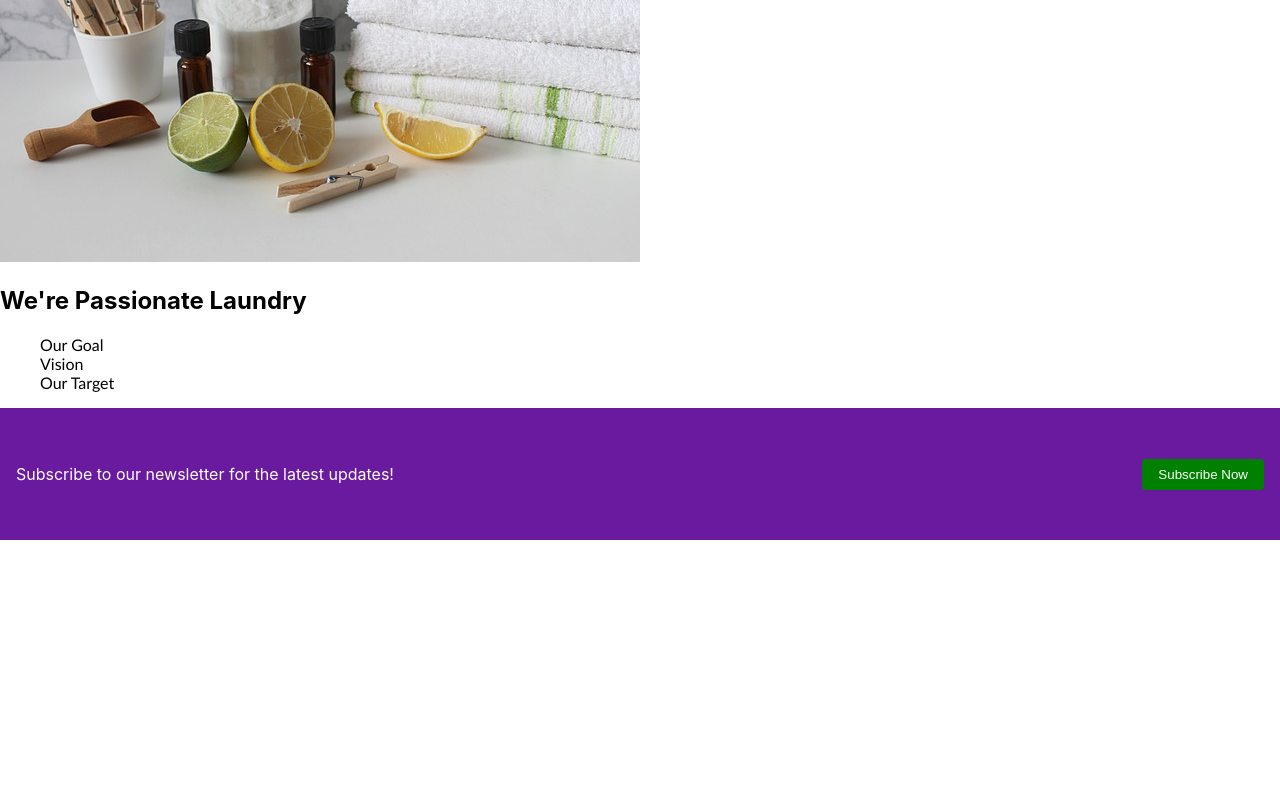
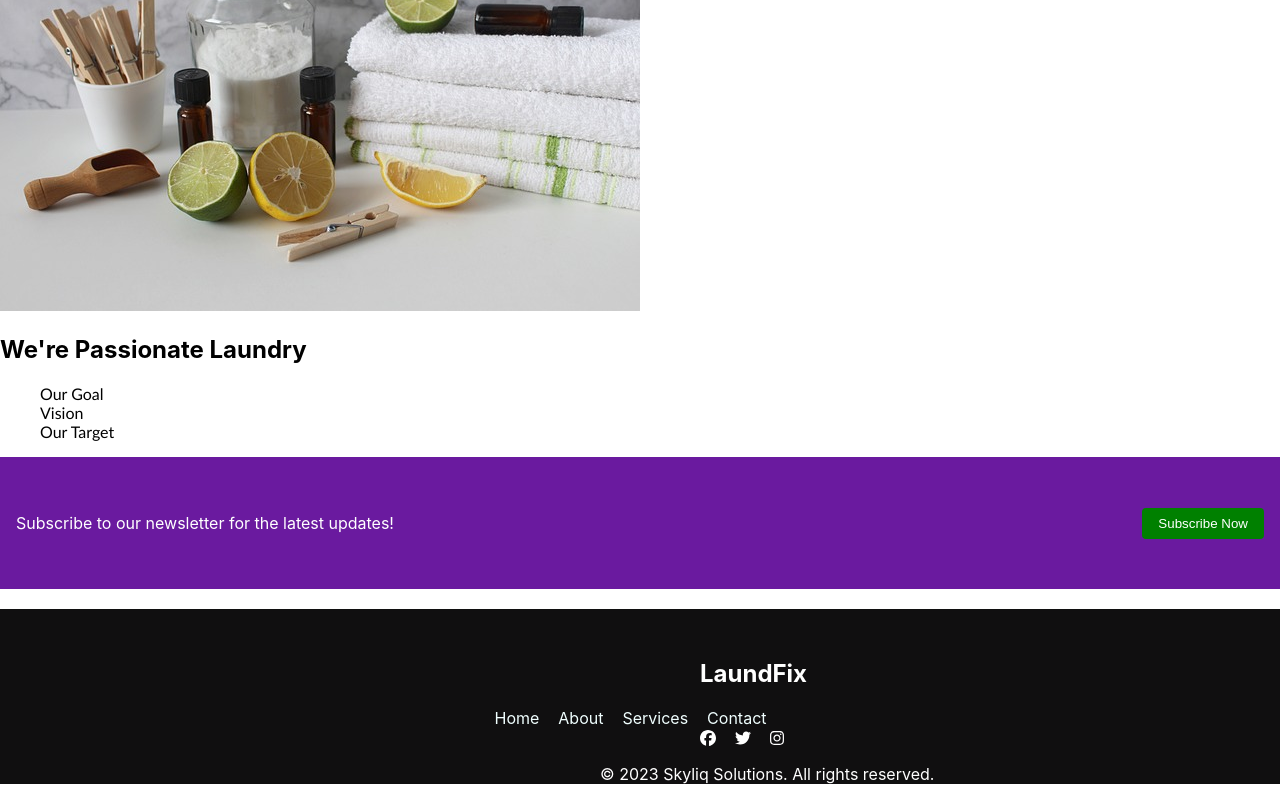
Before and after one commit to sirkaranja/Laundry-system, a React (Create React App) app in the folder client/: page / in a window 1280 px wide. Shown: the part 1409-2209 px from the top of the page. Before the commit the page ends 1949 px from the top, so only its background shows below. Built offline with nearby package versions, Linux system fonts and the light colour scheme.

Commit message:
footer component

```diff
--- a/client/package.json
+++ b/client/package.json
@@ -3,6 +3,10 @@
   "version": "0.1.0",
   "private": true,
   "dependencies": {
+    "@fortawesome/fontawesome-free": "^6.4.0",
+    "@fortawesome/fontawesome-svg-core": "^6.4.0",
+    "@fortawesome/free-brands-svg-icons": "^6.4.0",
+    "@fortawesome/react-fontawesome": "^0.2.0",
     "@testing-library/jest-dom": "^5.16.5",
     "@testing-library/react": "^13.4.0",
     "@testing-library/user-event": "^13.5.0",
--- a/client/src/App.js
+++ b/client/src/App.js
@@ -4,6 +4,7 @@ import Navbar from './components/Navbar/Navbar';
 import About from "./components/About/About"
 import { Services } from './components/services/Services';
 import Newsletter from './components/Newsletter/Newsletter';
+import Footer from './components/Footer/Footer';
 
 function App() {
   return (
@@ -12,6 +13,7 @@ function App() {
       < About />
       < Services />
       < Newsletter />
+      < Footer />
 
     </div>
 
--- a/client/src/components/Footer/Footer.js
+++ b/client/src/components/Footer/Footer.js
@@ -0,0 +1,35 @@
+import React from 'react';
+import { FontAwesomeIcon } from '@fortawesome/react-fontawesome';
+import { faFacebook, faTwitter, faInstagram } from '@fortawesome/free-brands-svg-icons';
+import '@fortawesome/fontawesome-svg-core/styles.css';
+import '@fortawesome/fontawesome-free/css/all.css';
+import './footer.css'
+// Rest of the component code...
+
+
+function Footer() {
+  return (
+    <div className='footer'>
+        <div>
+            <h2 className='footer-header'>LaundFix</h2>
+        </div>
+        <div className='header-links'>
+            <li>Home</li>
+            <li>About</li>
+            <li>Services</li>
+            <li>Contact</li>
+        </div>
+        <div className='social-links'>
+        <a href="#"><FontAwesomeIcon icon={faFacebook} /></a>
+        <a href="#"><FontAwesomeIcon icon={faTwitter} /></a>
+        <a href="#"><FontAwesomeIcon icon={faInstagram} /></a>
+      </div>
+      <div className='copyright'>
+        <p>&copy; {new Date().getFullYear()} Skyliq Solutions. All rights reserved.</p>
+      </div>
+    </div>
+
+  )
+}
+
+export default Footer
--- a/client/src/components/Footer/footer.css
+++ b/client/src/components/Footer/footer.css
@@ -0,0 +1,32 @@
+.footer {
+    background-color: rgb(16, 15, 16);
+    padding-bottom: 0px;
+}
+.footer-header {
+    color: white;
+    align-self: center;
+    margin-left: 700px;
+    padding-top: 50px;
+}
+.social-links{
+    color: white;
+    align-self: center;
+    margin-left: 700px;
+}
+a{
+    color: white;
+    margin-right: 19px;
+}
+.header-links{
+    list-style: none;
+    color: azure;
+    display: flex;
+    justify-content: center;
+}
+li{
+    margin-right: 19px;
+}
+.copyright{
+    color: white;
+    margin-left: 600px;
+}
```
Also changed, not shown: 1 other file (tests, documents, lock files or other folders).
